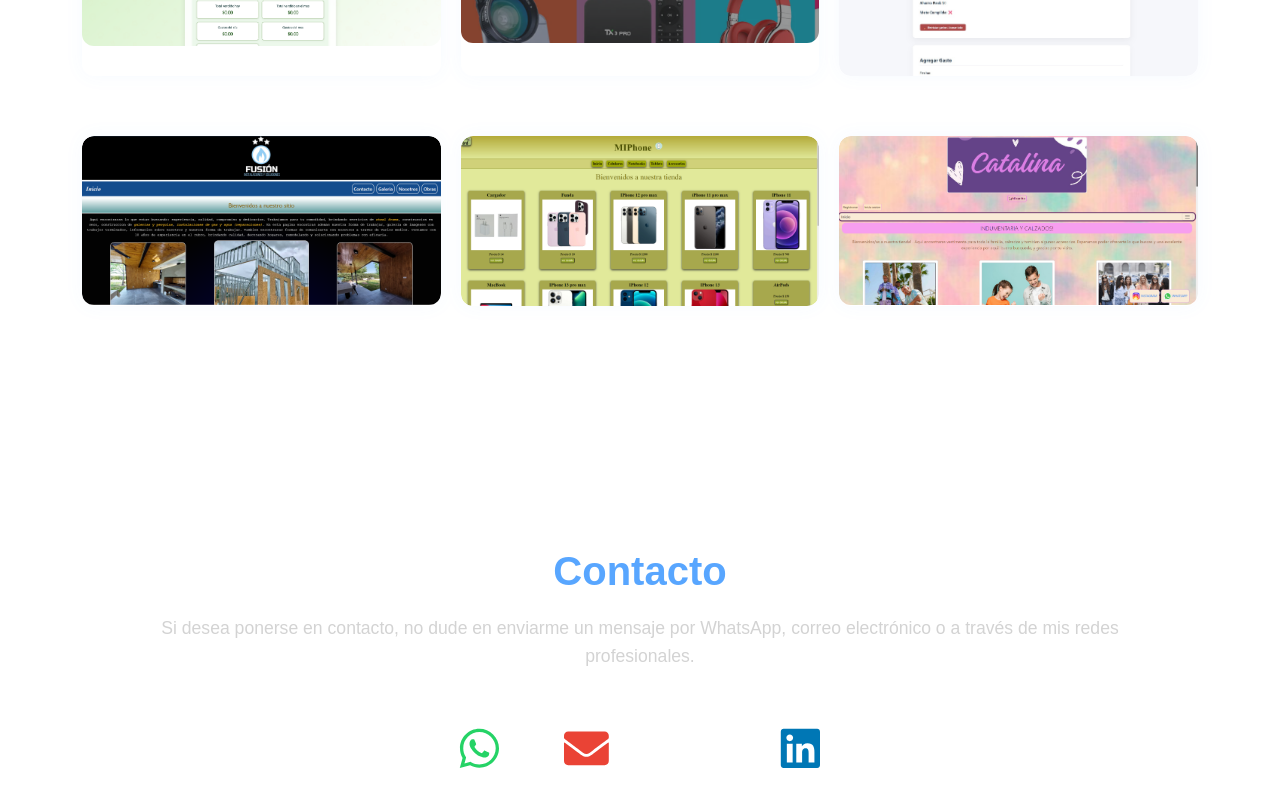
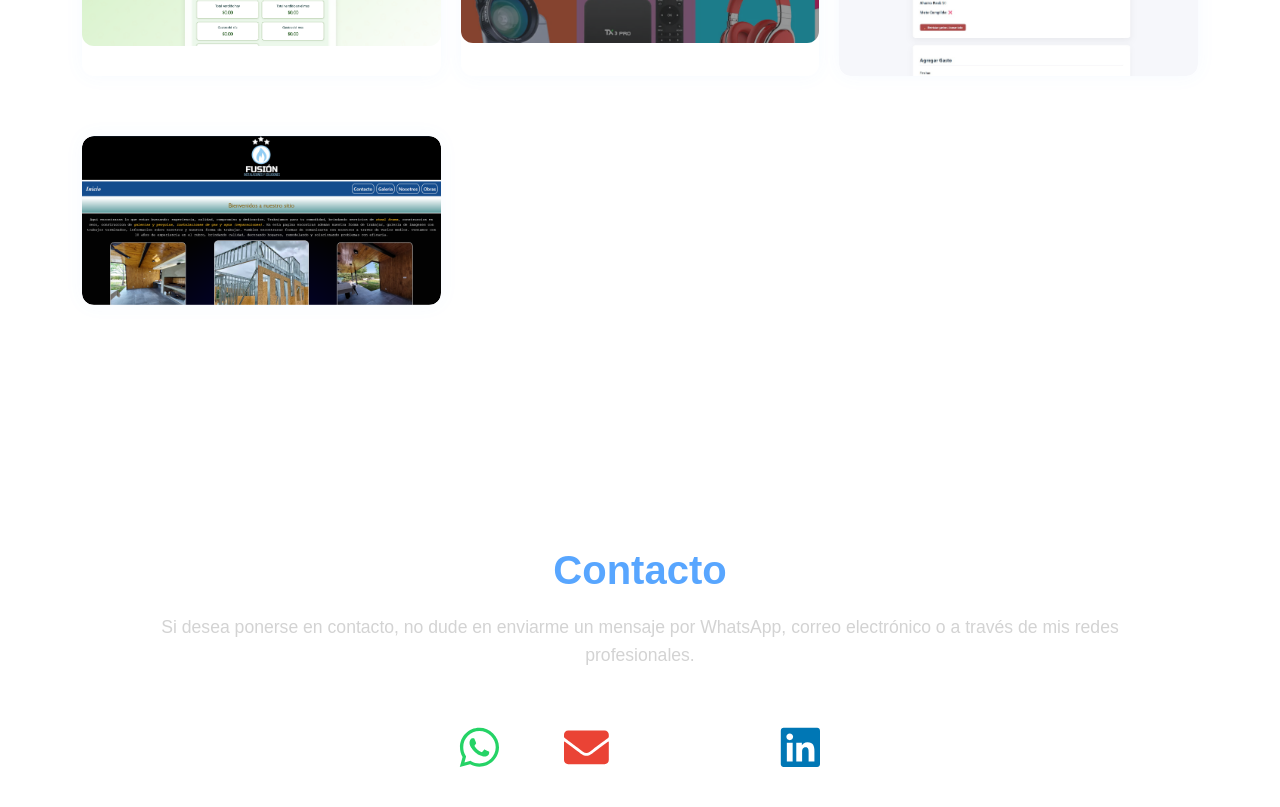
Before and after one commit to Mat14guirre/portafolio-aguirre, a React (Vite) app: page / in a window 1280 px wide. Shown: the part 2840-3647 px from the top of the page. Built offline with nearby package versions, Linux system fonts and the light colour scheme.

Commit message:
actualizacion de proyectos

```diff
--- a/src/pages/Projects/ProjectList/ProjectList.jsx
+++ b/src/pages/Projects/ProjectList/ProjectList.jsx
@@ -20,17 +20,7 @@ const projects = [
     image: '/fusion-cap.png',
     repoLink: 'https://github.com/Mat14guirre/Fusion-instalaciones',
     deployLink: 'https://fusion-instalaciones.vercel.app',
-  },
-  {
-    image: '/mi-iphone-cap.png',
-    repoLink: 'https://github.com/Mat14guirre/mi-Iphone',
-    deployLink: 'https://mi-iphone.vercel.app',
-  },
-  {
-    image: '/catalina-cap.png',
-    repoLink: 'https://github.com/Mat14guirre/Catalinda-ind',
-    deployLink: 'https://catalina-indumentaria.vercel.app',
-  },
+  }
 
 ];
 
```
